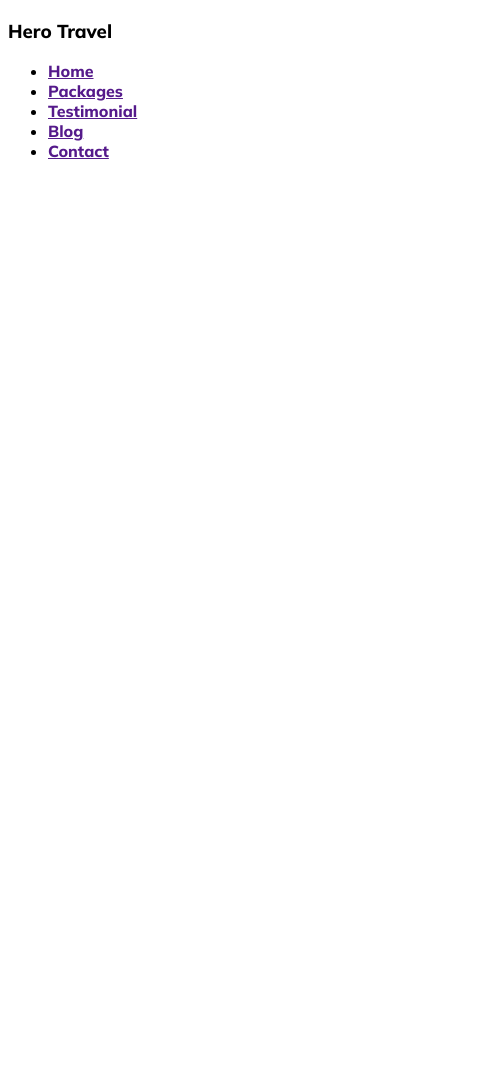
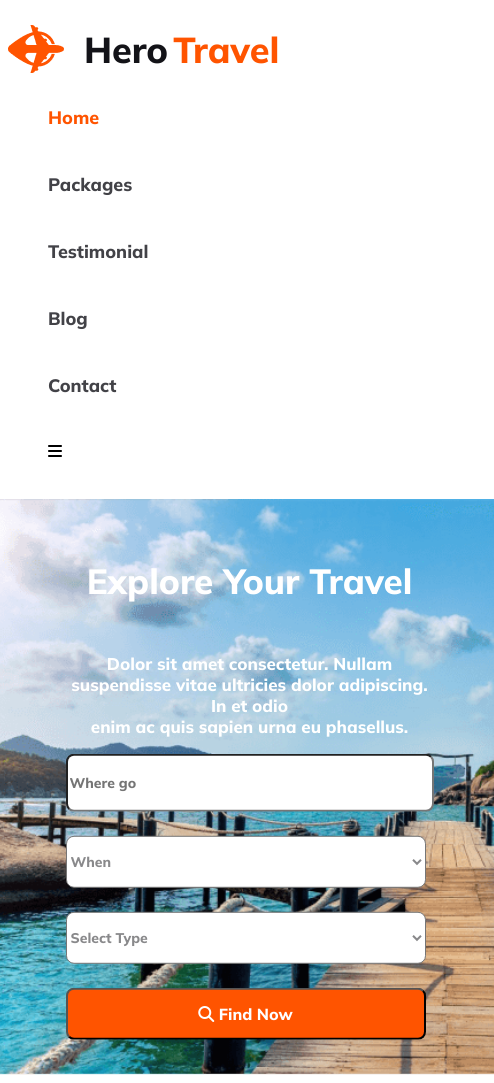
Before and after one commit to ariful3z/B9A2-Hero-Travel-Assinment, a plain HTML site: page index.html in a window 390 px wide. Shown: the whole page, 494 px wide, since content can reach past the window. Before the commit the page ends 844 px from the top, so only its background shows below. Drawn offline with Linux system fonts and the light colour scheme.

Commit message:
added header

```diff
--- a/index.html
+++ b/index.html
@@ -5,23 +5,54 @@
     <meta name="viewport" content="width=device-width, initial-scale=1.0">
     <title>Hero Travel Assinment</title>
     <link rel="stylesheet" href="styles/herotravel.css">
+
+    <link rel="stylesheet" href="https://cdnjs.cloudflare.com/ajax/libs/font-awesome/6.5.1/css/all.min.css" integrity="sha512-DTOQO9RWCH3ppGqcWaEA1BIZOC6xxalwEsw9c2QQeAIftl+Vegovlnee1c9QX4TctnWMn13TZye+giMm8e2LwA==" crossorigin="anonymous" referrerpolicy="no-referrer" />
 </head>
 <body>
     <header>
         <nav>
-            <h3>Hero Travel</h3>
+        <div class="header">
+            <img src="Images/Group 40071 (2).png" alt="">
+            <h3><span class="hero">Hero</span> <span class="travel">Travel</span></h3>
+        </div>
             <ul>
-                <li><a href="">Home</a></li>
+
+                <li><a href=""><span class="home">Home</span></a></li>
+
                 <li><a href="">Packages</a></li>
                 <li><a href="">Testimonial</a></li>
                 <li><a href="">Blog</a></li>
                 <li><a href="">Contact</a></li>
+            <div class="group">
+                <i class="fa-solid fa-bars"></i>
+            </div>
+
 
             </ul>
         </nav>
 
+
     </header>
     <main>
+        <div class="hero-image">
+            <div class="hero-text">
+              <h1 class="explore">Explore Your Travel</h1>
+              <p class="dollor">Dolor sit amet consectetur. Nullam suspendisse vitae ultricies dolor adipiscing. In et odio <br> enim ac quis sapien urna eu phasellus.</p>
+             <div class="where">
+                <input class="go" type="text"  placeholder="Where go">
+                <select class="solid" name="When">
+                    <option value="">When</option>
+                </select>
+                <select class="down" name="When">
+                    <option value="">Select Type</option>
+                </select>
+
+
+                <button class="btn-primary"> <i class="fa-solid fa-magnifying-glass"></i> Find Now</button>
+             </div>
+            </div>
+
+          </div>
 
     </main>
     <footer>
--- a/styles/herotravel.css
+++ b/styles/herotravel.css
@@ -4,3 +4,199 @@
   * {
     font-family: 'Mulish', sans-serif;
   }
+  nav{
+    display: flex;
+    justify-content: space-between;
+  }
+  .group{
+
+/* margin-left: 100px;
+margin-right: -240px; */
+
+  }
+nav > ul{
+    display: flex;
+    gap: 44px;
+}
+nav li{
+list-style: none;
+
+}
+nav li a{
+    text-decoration: none;
+    color:#424247;
+    font-size: 18px;
+
+    font-weight: 400;
+
+}
+.home{
+
+    color: #FF5400;
+}
+.hero{
+    color: #131318;
+    font-size: 36px;
+    font-weight: 800;
+
+}
+.travel{
+    color: #FF5400;
+    font-size: 36px;
+    font-weight: 800;
+}
+.hero-image{
+  background-image: url('../Images/Group\ 13\ \(1\)\ \(1\).png');
+  background-repeat: no-repeat;
+
+  background-size: cover;
+  position: relative;
+  width: 985px;
+  height: 410px;
+margin-left: 170px;
+margin-top: 50px;
+
+}
+
+.hero-text{
+     text-align: center;
+    position: absolute;
+    top: 50%;
+    left: 50%;
+    transform: translate(-50%, -50%);
+
+}
+.where{
+    display: flex;
+    gap: 24px;
+    border-radius: 8px;
+    border-radius: 8px;
+
+}
+.explore{
+    color: #FFF;
+    font-size: 48px;
+    font-weight: 800;
+    margin-bottom:  50px;
+}
+.dollor{
+    color: #FFF;
+    font-size: 11px;
+    font-weight: 400;
+
+}
+.go{
+    border-radius: 8px;
+   background: #FFF;
+   color: rgba(19, 19, 24, 0.50);
+font-size: 14px;
+font-weight: 400;
+}
+.solid{
+    border-radius: 8px;
+    background: #FFF;
+    color: rgba(19, 19, 24, 0.50);
+    font-size: 14px;
+    font-weight: 400;
+    width: 100px;
+height: 52px;
+}
+.down{  border-radius: 8px;
+    background: #FFF;
+    color: rgba(19, 19, 24, 0.50);
+    font-size: 14px;
+    font-weight: 400;
+}
+.btn-primary{
+    color: #FFF;
+    font-size: 12px;
+    font-weight: 700;
+    border-radius: 8px;
+background: #FF5400;
+width: 154px;
+height: 52px;
+}
+.header{
+    display: flex;
+    flex-direction: row;
+    align-items: center;
+    gap: 20px;
+}
+.group{
+    display: none;
+}
+
+/*
+respobnsive section */
+
+@media screen and (max-width: 576px) {
+    nav {
+        flex-direction: column;
+
+    }
+    nav > ul{
+        flex-direction: column;
+    }
+    .group{
+        height: 25px;
+        width: 28px;
+
+    }
+    .group{
+        display: block;
+    }
+    .hero-image{
+        width: 735px;
+        height: 576px;
+      margin-left: -249px;
+      margin-top: 17px;
+    }
+
+    .where{
+        flex-direction: column;
+    }
+    .hero-text{
+        /* text-align: center;
+        position: absolute;
+        top: 34%;
+        left: 59%;
+        transform: translate(-47%, -50%); */
+    }
+
+    .explore{
+        color: #FFF;
+        font-size: 35px;
+        font-weight: 800;
+
+       margin-left: 246px;
+}
+.dollor{
+    color: #FFF;
+    font-size: 17px;
+    font-weight: 400;
+    margin-left: 246px;
+
+}
+
+.solid ,.go ,.down{
+    border-radius: 8px;
+    background: #FFF;
+    color: rgba(19, 19, 24, 0.50);
+    font-size: 14px;
+    font-weight: 400;
+    width: 360px;
+height: 52px;
+margin-left: 246px;
+}
+.btn-primary{
+    color: #FFF;
+    font-size: 16px;
+    font-weight: 700;
+    border-radius: 8px;
+background: #FF5400;
+width: 360px;
+height: 52px;
+margin-left: 246px
+}
+
+}
```
